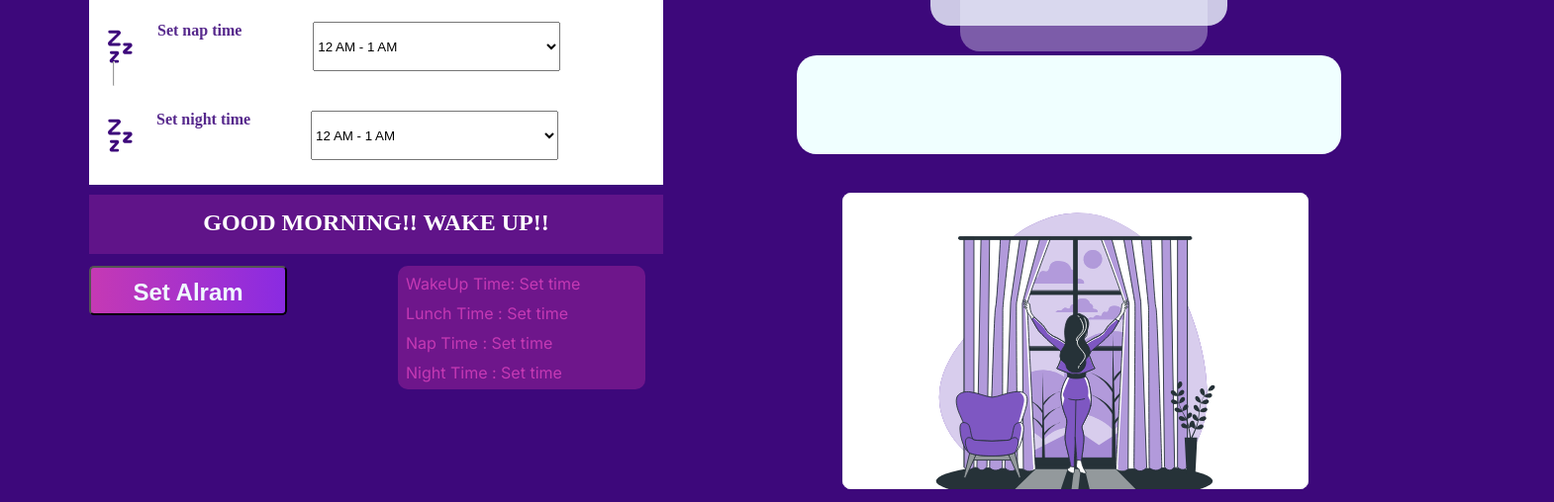
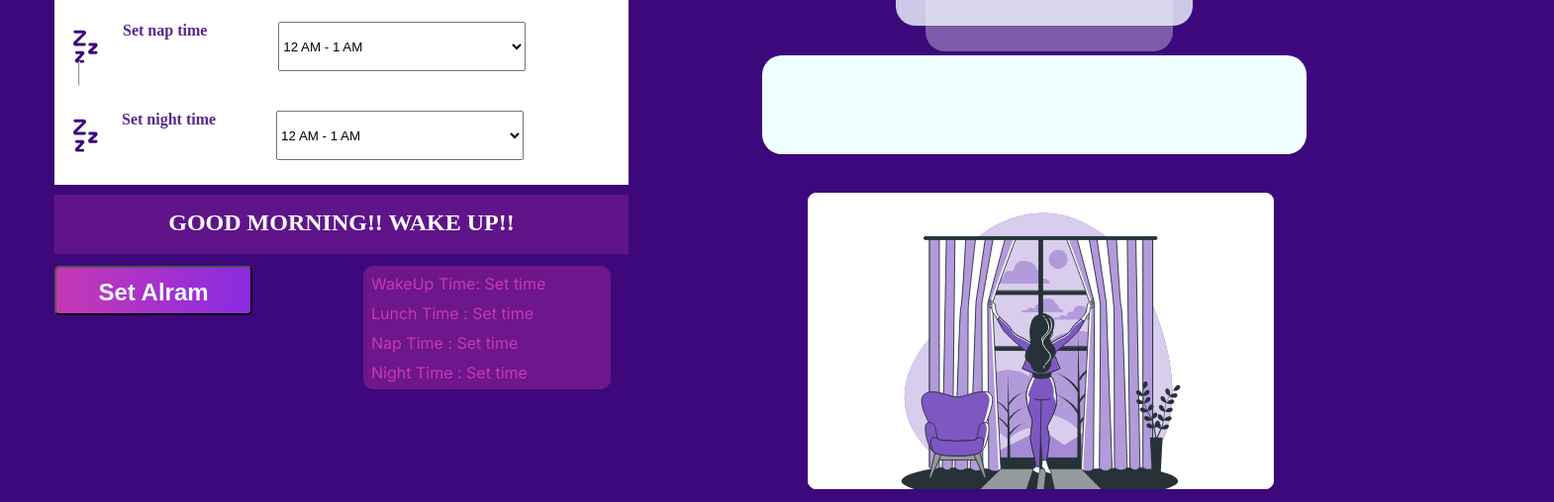
Before and after one commit to amitkamble100799/digitalclock, a plain HTML site: page index.html in a window 1280 px wide. Shown: the part 292-800 px from the top of the page at 99% size, 1570 px wide, since content can reach past the window. Drawn offline with Linux system fonts and the light colour scheme.

Commit message:
Update index.css

```diff
--- a/index.css
+++ b/index.css
@@ -9,7 +9,7 @@ body{
 .Container{
     display: flex;
     position: absolute;
-    left: 40px;
+    left: 5px;
 }
 #clock{
     width: 200px;
```
